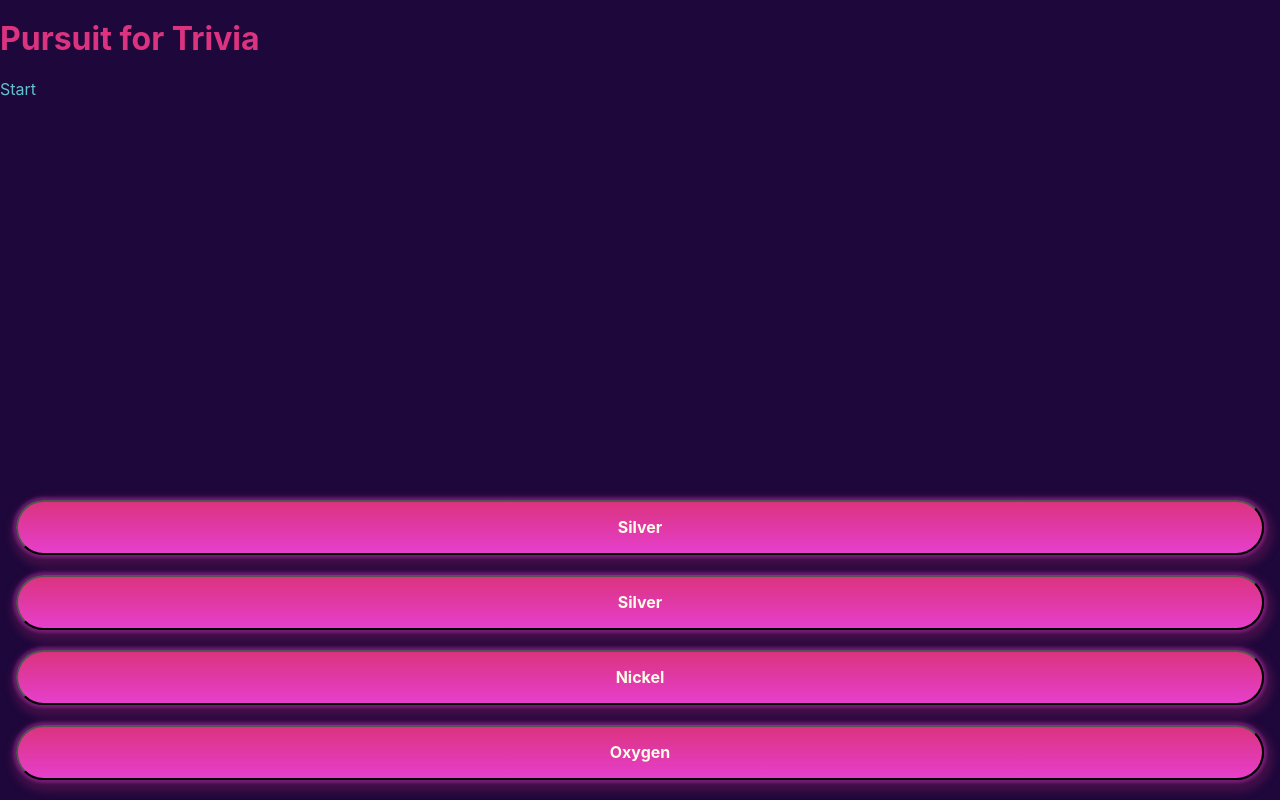
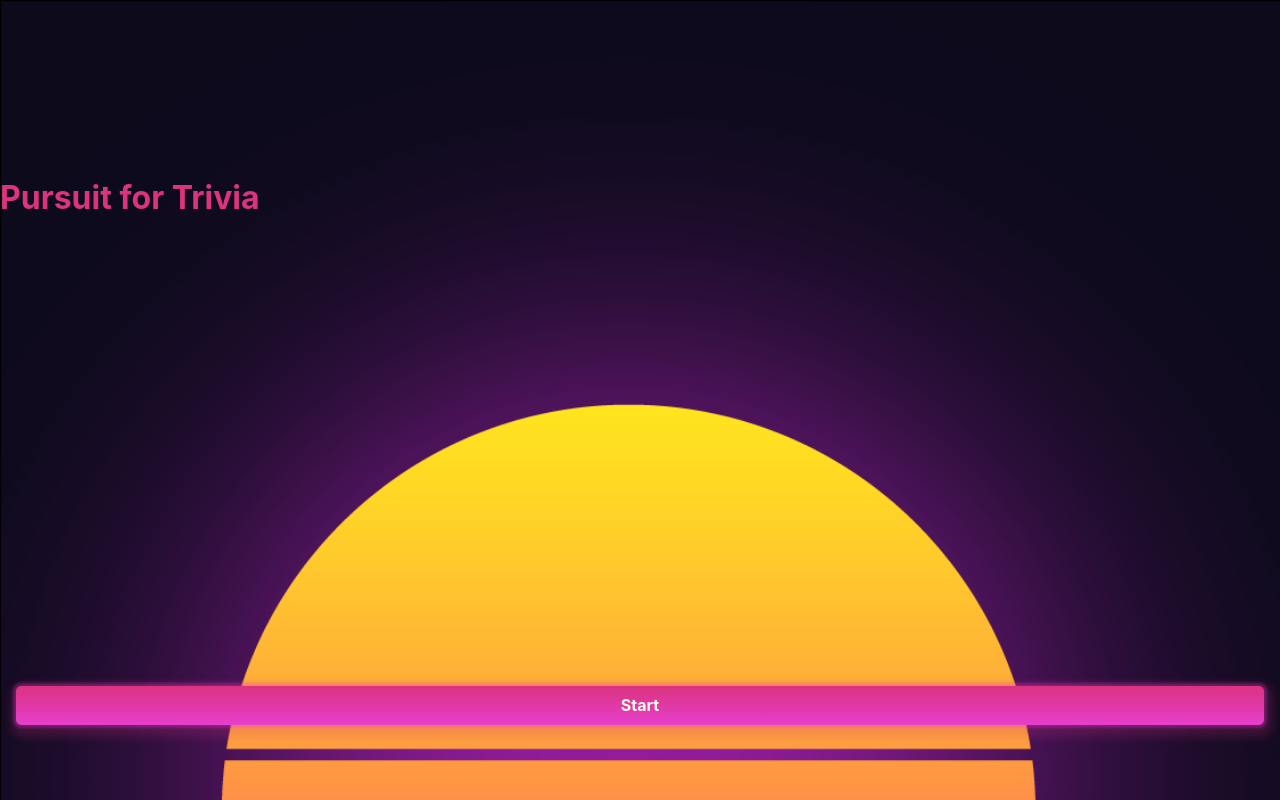
Before and after one commit to joshbatley/pursuit-for-trivia, a React (Create React App) app: page / in a window 1280 px wide. Built offline with nearby package versions, Linux system fonts and the light colour scheme.

Commit message:
feat: added background image and a few styling tweaks to demo start page

```diff
--- a/src/components/Button/Button.tsx
+++ b/src/components/Button/Button.tsx
@@ -1,6 +1,5 @@
 import React from 'react';
 import style from './styles.module.css';
-
 
 interface Props {
   children: React.ReactNode | React.ReactNode[];
--- a/src/components/Button/styles.module.css
+++ b/src/components/Button/styles.module.css
@@ -1,6 +1,6 @@
 .box {
   padding: 10px;
-  border-radius: 50px;
+  border-radius: var(--border-radius);
   text-align: center;
   color:var(--white);
   background: linear-gradient(180deg, rgba(219,51,127,1) 0%, rgba(230,63,204,1) 100%);
@@ -9,8 +9,9 @@
   box-shadow:var(--glow-shadow);
   cursor: pointer;
   font-weight: bold;
-
+  width: calc(100% - 32px);
   display: flex;
   justify-content: center;
   align-items: center;
+  border:none;
 }
--- a/src/index.css
+++ b/src/index.css
@@ -16,11 +16,16 @@
   --link-hover: var(--white);
   --background: var(--purple);
   --glow-shadow: 0px 0px 3px 3px var(--pinkOffset), 2px 5px 10px 7px var(--pinkLO);
+
+  --border-radius: 5px;
 }
 
 body {
   font-size: 16px;
   background: var(--background);
+  background-image: url('assets/background.png');
+  background-repeat: no-repeat;
+  background-size: cover;
   color: var(--text-color);
   font-family: -apple-system, BlinkMacSystemFont, "Segoe UI", "Roboto", "Oxygen",
   "Ubuntu", "Cantarell", "Fira Sans", "Droid Sans", "Helvetica Neue",
@@ -40,13 +45,13 @@ a:hover{
   color: var(--white);
 }
 
-.container {
-  display: flex;
-  flex-wrap: nowrap;
-  flex-direction: column;
-  height: 300px;
-
-  position: absolute;
+section {
+  display: grid;
+  grid-template-columns: auto;
+  grid-template-rows: 50% 30% 15%;
+  align-items: center;
+  grid-row-gap: 5px;
+  height: calc(100% - 5px);
+  margin-bottom: 5px;
   width: 100%;
-  bottom: 10px;
 }
--- a/src/pages/Start.tsx
+++ b/src/pages/Start.tsx
@@ -3,16 +3,12 @@ import { Link } from 'react-router-dom';
 import Button from 'components/Button';
 
 const Start: React.FC = () => (
-  <>
+  <section>
     <h1>Pursuit for Trivia</h1>
-    <Link to="/mode-selector">Start</Link>
-    <div className="container">
-      <Button>Silver</Button>
-      <Button>Silver</Button>
-      <Button>Nickel</Button>
-      <Button>Oxygen</Button>
-    </div>
-  </>
+    <Link to="/mode-selector" style={{ gridRowStart: 3 }}>
+      <Button>Start</Button>
+    </Link>
+  </section>
 );
 
 export default Start;
```
Also changed, not shown: src/assets/background.png (added).
